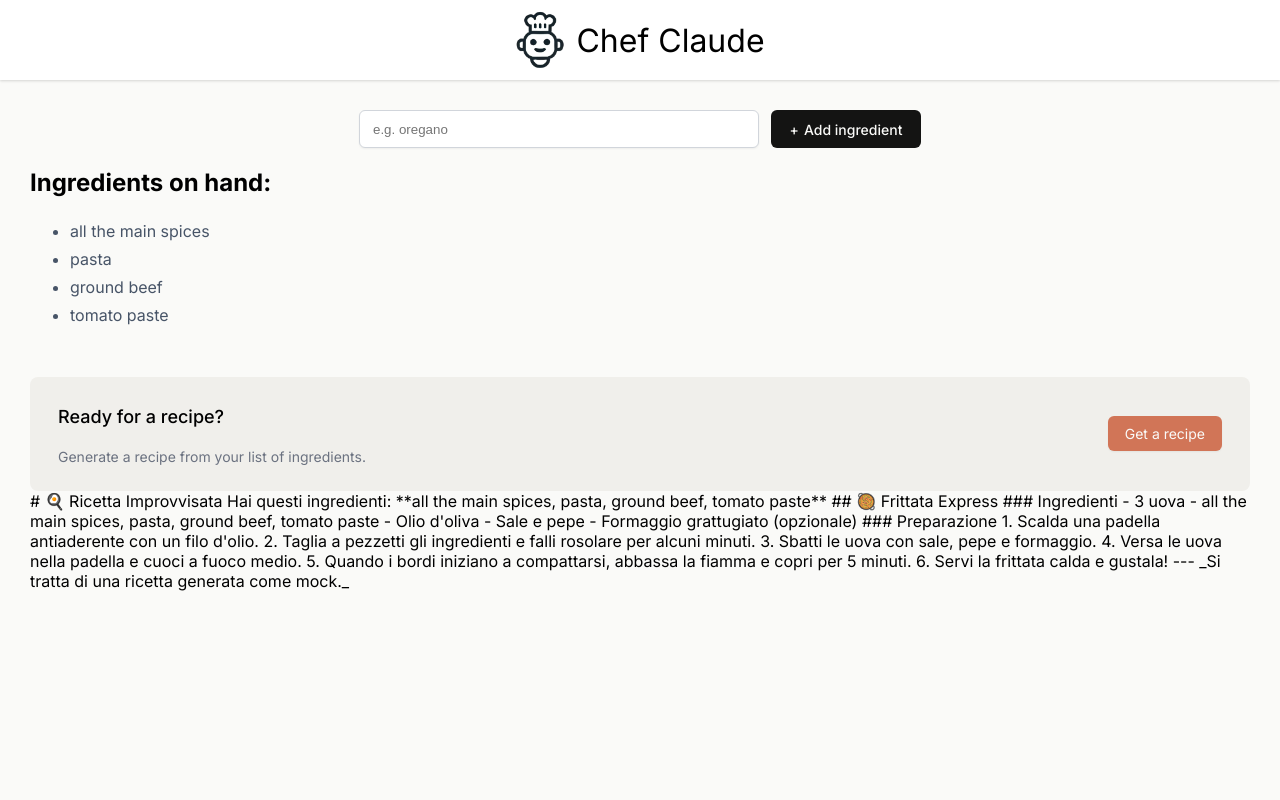
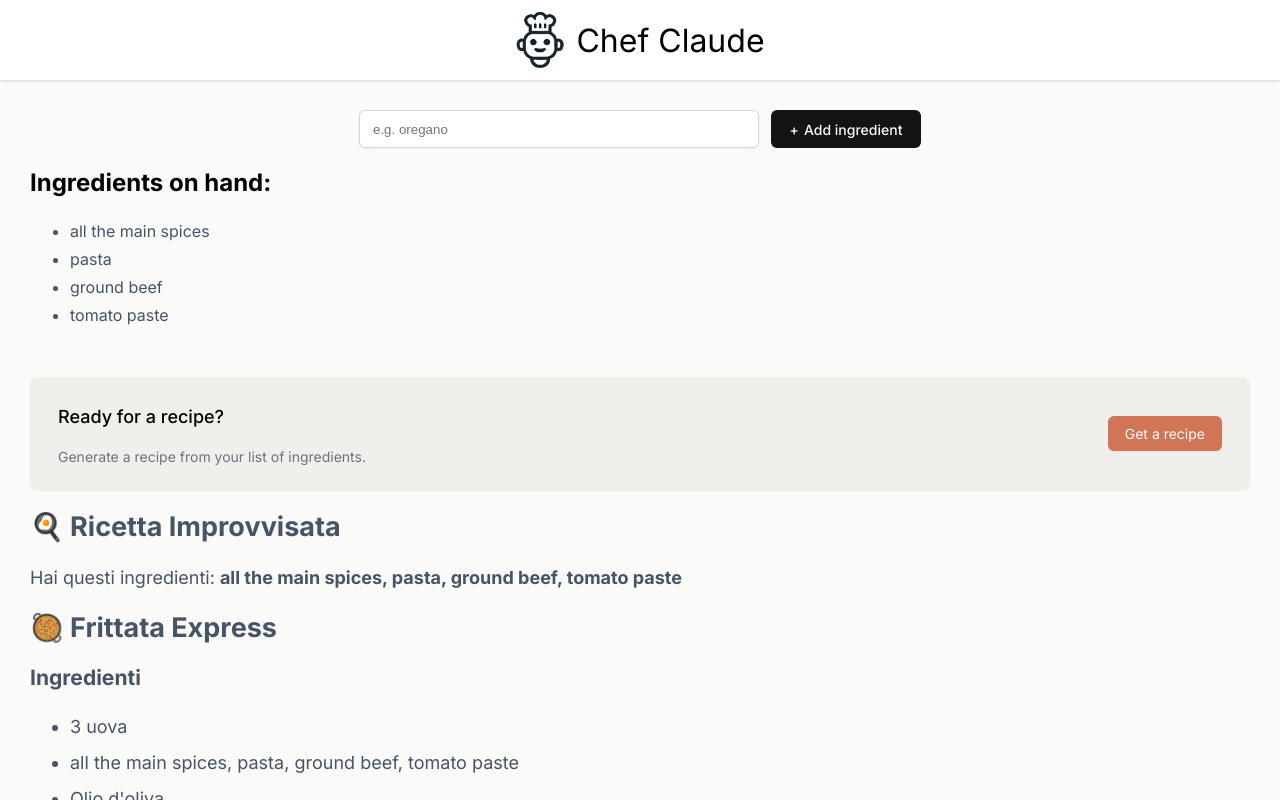
Before and after one commit to nick990/scrimba-react-course, a React (Vite) app in the folder chef-claude/: page / in a window 1280 px wide. Both pictures are taken after a click on the button "Get a recipe". Shown: the top 800 px of the page. Built offline with nearby package versions, Linux system fonts and the light colour scheme; no server answers; what @huggingface/inference would draw is missing.

Commit message:
chef-claude: format markdown using react-markdown

```diff
--- a/chef-claude/package.json
+++ b/chef-claude/package.json
@@ -12,7 +12,8 @@
   "dependencies": {
     "@huggingface/inference": "^4.13.3",
     "react": "^19.1.1",
-    "react-dom": "^19.1.1"
+    "react-dom": "^19.1.1",
+    "react-markdown": "^10.1.0"
   },
   "devDependencies": {
     "@eslint/js": "^9.36.0",
--- a/chef-claude/src/components/ClaudeRecipe.jsx
+++ b/chef-claude/src/components/ClaudeRecipe.jsx
@@ -1,3 +1,9 @@
+import Markdown from "react-markdown";
+
 export default function ClaudeRecipe(props) {
-  return <section>{props.recipe}</section>;
+  return (
+    <section className="suggested-recipe-container">
+      <Markdown>{props.recipe}</Markdown>
+    </section>
+  );
 }
```
Also changed, not shown: 1 other file (tests, documents, lock files or other folders).
